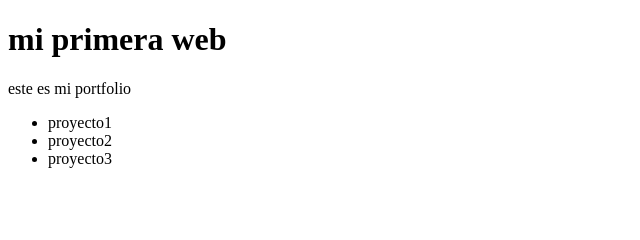
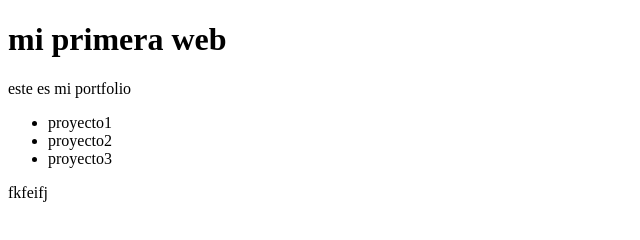
Before and after one commit to mirusegura/primerProyecto, a plain HTML site: page index.html in a window 1280 px wide. Shown: the full height of the page, 0-640 px from the left. Drawn offline with Linux system fonts and the light colour scheme.

Commit message:
unificando html y css

```diff
--- a/index.html
+++ b/index.html
@@ -14,5 +14,10 @@
     <li>proyecto2</li>
     <li>proyecto3</li></ul>
 
+
+
+
+    fkfeifj
+
 </body>
 </html>
--- a/style.css
+++ b/style.css
@@ -1,3 +1,4 @@
 body{
     background-color: red;
+    background-color: white;
 }
```
